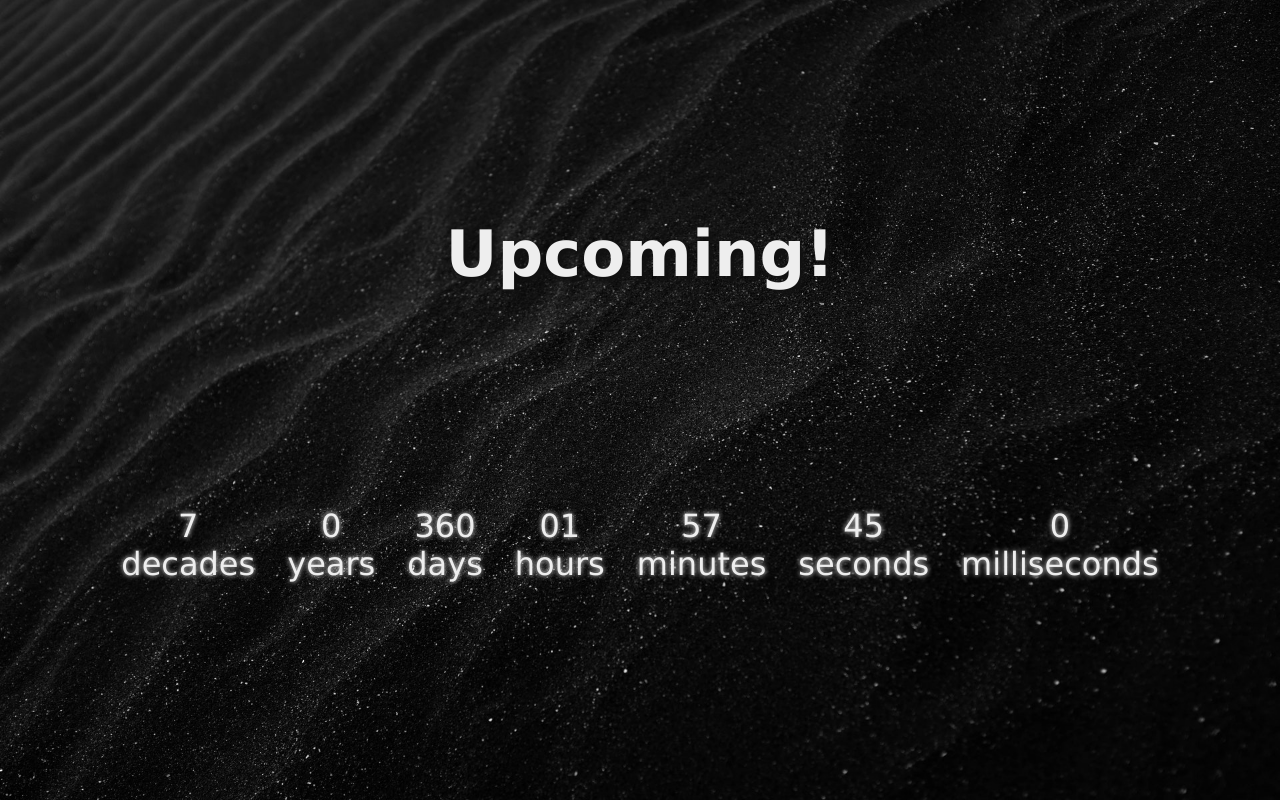
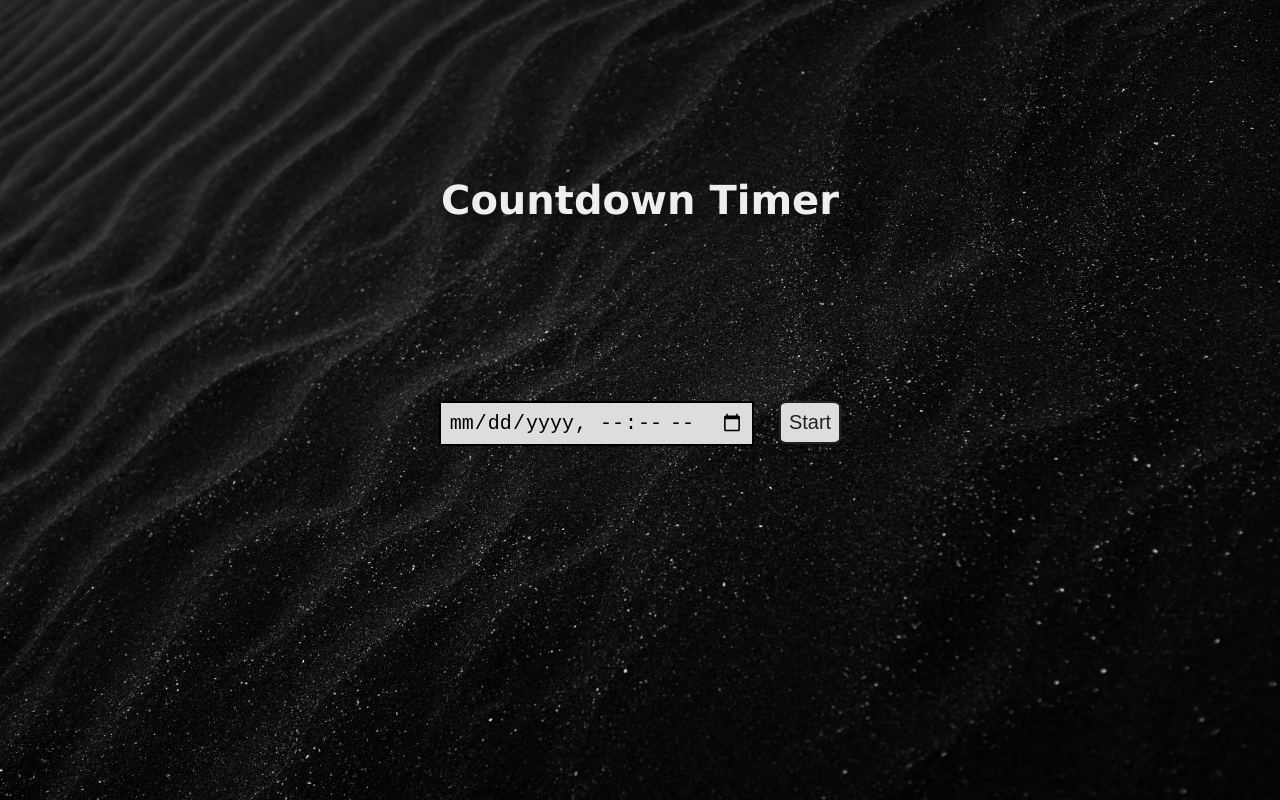
Before and after one commit to eduardocruzpalacios/countdown-timer-javascript, a plain HTML site: page index.html in a window 1280 px wide. Drawn offline with Linux system fonts and the light colour scheme.

Commit message:
v02, user can select a date, which is validated

```diff
--- a/app.js
+++ b/app.js
@@ -1,3 +1,4 @@
+// CONSTANTS & VARIABLES
 const decadesElement = document.getElementById("decades");
 const yearsElement = document.getElementById("years");
 const daysElement = document.getElementById("days");
@@ -6,11 +7,41 @@ const minutesElement = document.getElementById("minutes");
 const secondsElement = document.getElementById("seconds");
 const millisecondsElement = document.getElementById("milliseconds");
 
-const endDateString = "16 May 2092";
+var datetime;
+var error = document.getElementById('errormsg');
+var count = document.getElementById('count');
 
+// IT TRIGGERS WHEN START BUTTON IS CLICKED
+function start() {
+
+    datetime = document.getElementById('datetime').value;
+    const end = new Date(datetime);
+
+    now = new Date();
+
+    const difference = (end - now);
+    // console.log(difference);
+
+    // VALIDATE SELECTED DATE BY USER
+    if (datetime == '' || datetime == null) {
+        error.innerHTML = "set up a date!";
+    } else if (difference <= 0) {
+        error.innerHTML = "the end date must be later than now!";
+    } else {
+        error.style.display = "none";
+        count.style.display = 'flex';
+        // console.log(datetime);
+        setInterval(countdown, 1);
+    }
+}
+
+// IT TRIGGERS 1000 TIMES PER SECOND FROM START BUTTON CLICKED
 function countdown() {
-    const endDate = new Date(endDateString);
+    const endDate = new Date(datetime);
+    // console.log(endDate);
+
     const currentDate = new Date();
+    // console.log(currentDate);
 
     var totalSeconds = (endDate - currentDate);
 
@@ -26,20 +57,14 @@ function countdown() {
     const decades = Math.floor(totalSeconds / 3600 / 24 / 365 / 10);
 
     millisecondsElement.innerHTML = milliseconds;
-
     secondsElement.innerHTML = formatTime(seconds);
     minutesElement.innerHTML = formatTime(mins);
     hoursElement.innerHTML = formatTime(hours);
     daysElement.innerHTML = days;
+    yearsElement.innerHTML = years;
     decadesElement.innerHTML = decades;
-    yearsElement.innerHTML = years;
 }
 
 function formatTime(time) {
     return time < 10 ? `0${time}` : time;
 }
-
-// initial call
-countdown();
-
-setInterval(countdown, 1);
--- a/index.html
+++ b/index.html
@@ -11,16 +11,23 @@
     <meta name="copyright" content="Eduardo de la Cruz Palacios" />
     <title>Countdown Timer</title>
     <link rel="stylesheet" href="style.css">
-    <script src="app.js" defer></script>
+    <script src="../app.js" defer></script>
 </head>
 
 <body>
 
     <section id="heroImage">
 
-        <h2>Upcoming!</h2>
+        <h1>Countdown Timer</h1>
 
-        <div class="container">
+        <div id="setup">
+            <input type="datetime-local" name="date" id="datetime">
+            <button onclick="start()" id="start">Start</button>
+        </div>
+
+        <p id="errormsg"></p>
+
+        <div class="container" id="count">
 
             <div class="unit">
                 <p id="decades" class="countDownNumber"></p>
--- a/style.css
+++ b/style.css
@@ -22,18 +22,51 @@ body {
     align-items: center;
 }
 
-h2 {
-    font-size: 4rem;
+h1 {
+    font-size: 2.5rem;
     text-shadow: 5px 5px 5px #111;
 }
 
+#setup input {
+    padding: .5rem;
+    font-size: 1.25rem;
+    background-color: #ddd;
+    color: #000;
+    border: 2px solid #000;
+}
+
+#setup button {
+    margin-left: 1.25rem;
+    padding: .5rem;
+    font-size: 1.25rem;
+    border-radius: 12.5%;
+    background-color: #ddd;
+    color: #222;
+    border: 2px solid #222;
+    transition: all .5s linear;
+}
+
+#setup button:hover {
+    cursor: pointer;
+    background-color: #222;
+    color: #ddd;
+    border: 2px solid #ddd;
+}
+
+#errormsg {
+    font-size: 1.25rem;
+    font-weight: bold;
+    color: red;
+    text-shadow: 0 0 5px #111;
+}
+
 .container {
-    font-size: 2rem;
+    font-size: 1.25rem;
 
-    display: flex;
+    display: none;
     flex-direction: row;
     justify-content: center;
-    gap: 2rem;
+    gap: 1.25rem;
     flex-wrap: wrap;
 }
 
@@ -43,9 +76,10 @@ h2 {
 }
 
 @media (max-width: 650px) {
-    h2 {
+    h1 {
         font-size: 2rem;
     }
+
     .container {
         font-size: 1.25rem;
     }
```
